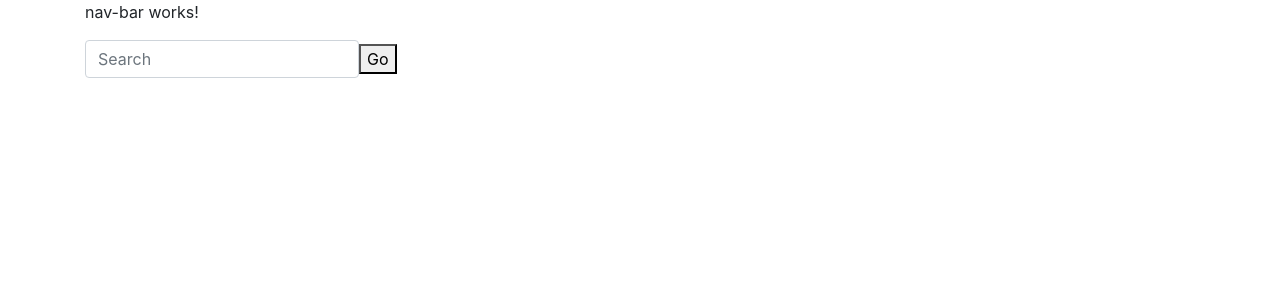
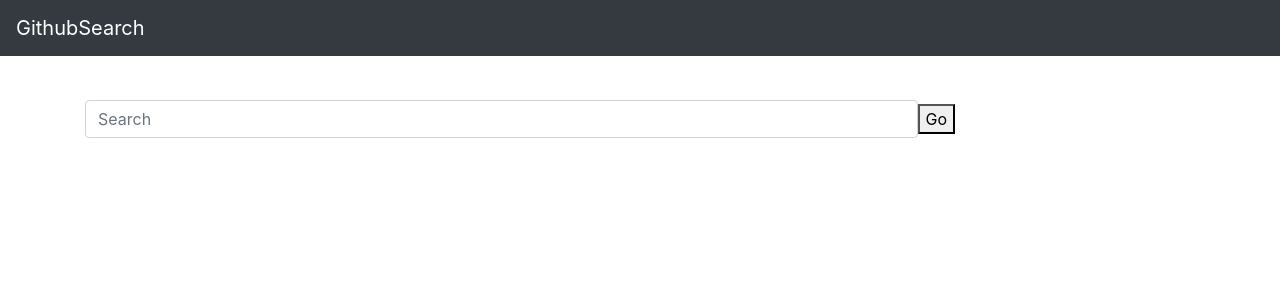
Before and after one commit to gitatam/github-search, an Angular app: page /search-page in a window 1280 px wide. Shown: the top 300 px of the page. Built offline with nearby package versions, Linux system fonts and the light colour scheme.

Commit message:
Add router link to return user to homepage

```diff
--- a/src/app/component/nav-bar/nav-bar.component.html
+++ b/src/app/component/nav-bar/nav-bar.component.html
@@ -1 +1,3 @@
-<p>nav-bar works!</p>
+<nav class="navbar navbar-expand-sm bg-dark navbar-dark fixed-top">
+    <a class="navbar-brand" routerLink="">GithubSearch</a>
+  </nav>
--- a/src/app/component/user-profile/user-profile.component.html
+++ b/src/app/component/user-profile/user-profile.component.html
@@ -1,24 +1,23 @@
-<div class="container">
+<app-nav-bar></app-nav-bar>
 
-  <app-nav-bar></app-nav-bar>
-
+<div class="container" style="margin-top:100px;">
     <section>
       <form class="form-inline">
-        <input class="form-control" [(ngModel)]= "userQuery" name="search" type="text" placeholder="Search">
+        <input class="form-control w-75" [(ngModel)]= "userQuery" name="search" type="text" placeholder="Search">
         <button (click) = 'gitSearch()' >Go</button>
       </form>
     </section>
 
     <div class="row no-gutters">
       <div class="col-12 col-sm-6 col-md-8">
-        <section>
+        <section class="m-5">
           <div *ngFor = 'let userRepo of userRepos '>
             <p> {{userRepo.name}} </p>
           </div>
         </section>
       </div>
       <div class="col-6 col-md-4">
-        <aside *ngIf="userProfile">
+        <aside class="m-5" *ngIf="userProfile">
           <h3>Contributor(s)</h3>
           <img style="vertical-align: middle; width: 150px;height: 150px;" src="{{userProfile.avatar_url}}" alt="Avatar" class="avatar">
           <p>{{ userProfile.name }}</p>
```
